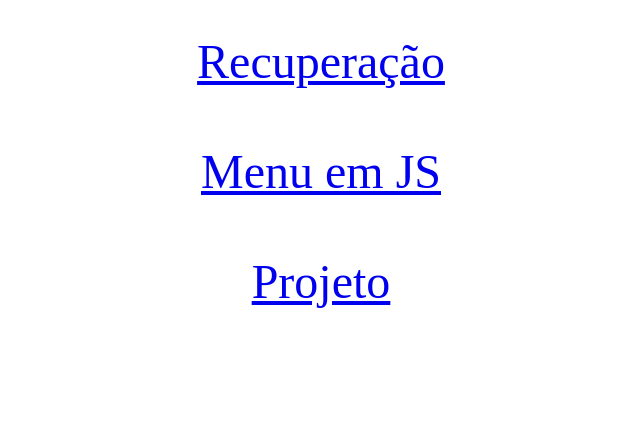
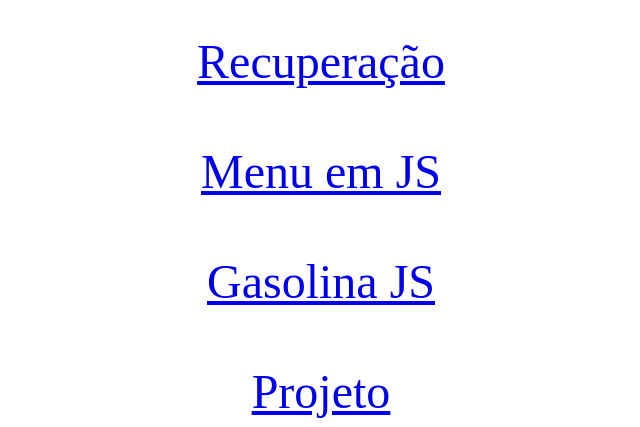
Before and after one commit to pedro156400/atividades, a plain HTML site: page index.html in a window 1280 px wide. Shown: the part 744-1171 px from the top of the page, without its empty margins (319-959 px from the left). Before the commit the page ends 1061 px from the top, so only its background shows below. Drawn offline with Linux system fonts and the light colour scheme.

Commit message:
Update index.html

```diff
--- a/index.html
+++ b/index.html
@@ -23,6 +23,8 @@
      <br><br>
       <a href="https://pedro156400.github.io/menu/">Menu em JS</a>
      <br><br>
+     <a href ="https://pedro156400.github.io/gasolina/">Gasolina JS</a>
+     <br><br>
      <a href="https://pedro156400.github.io/projeto/">Projeto</a>
 
     </center>
```
